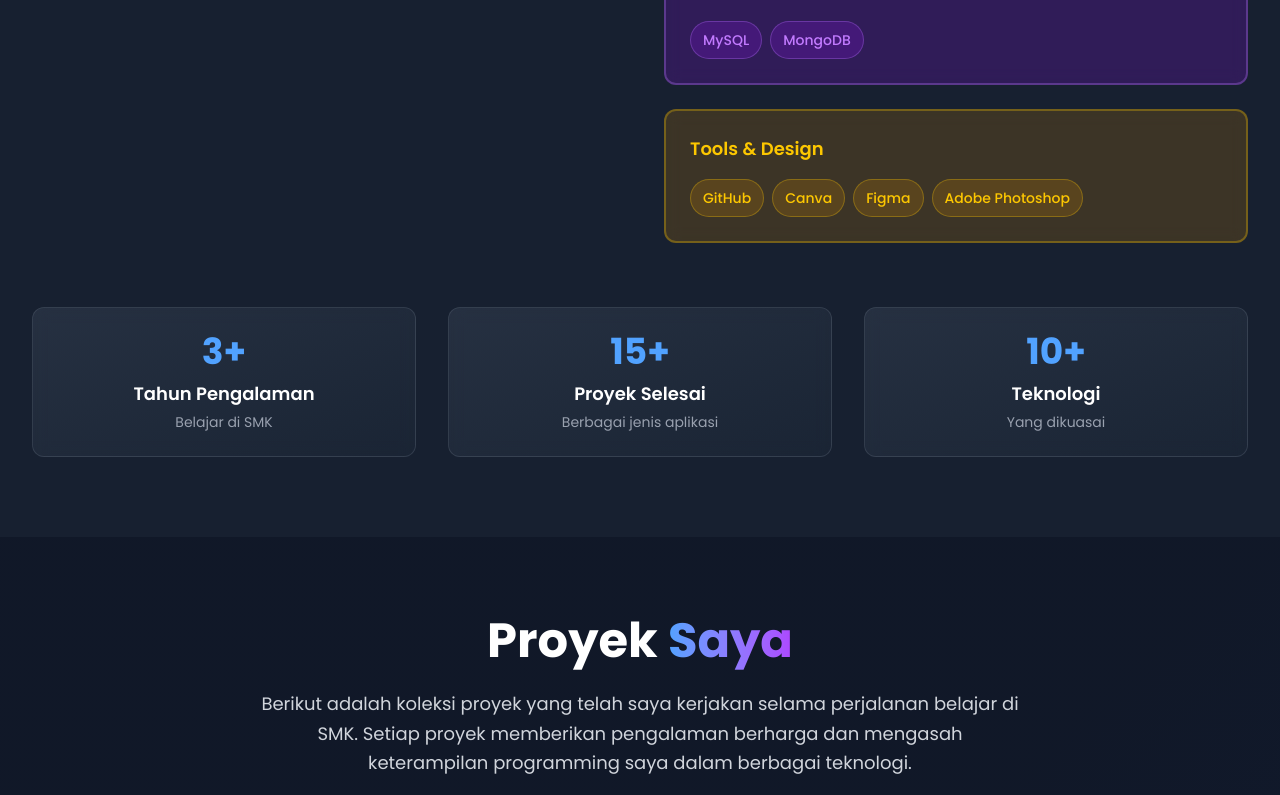
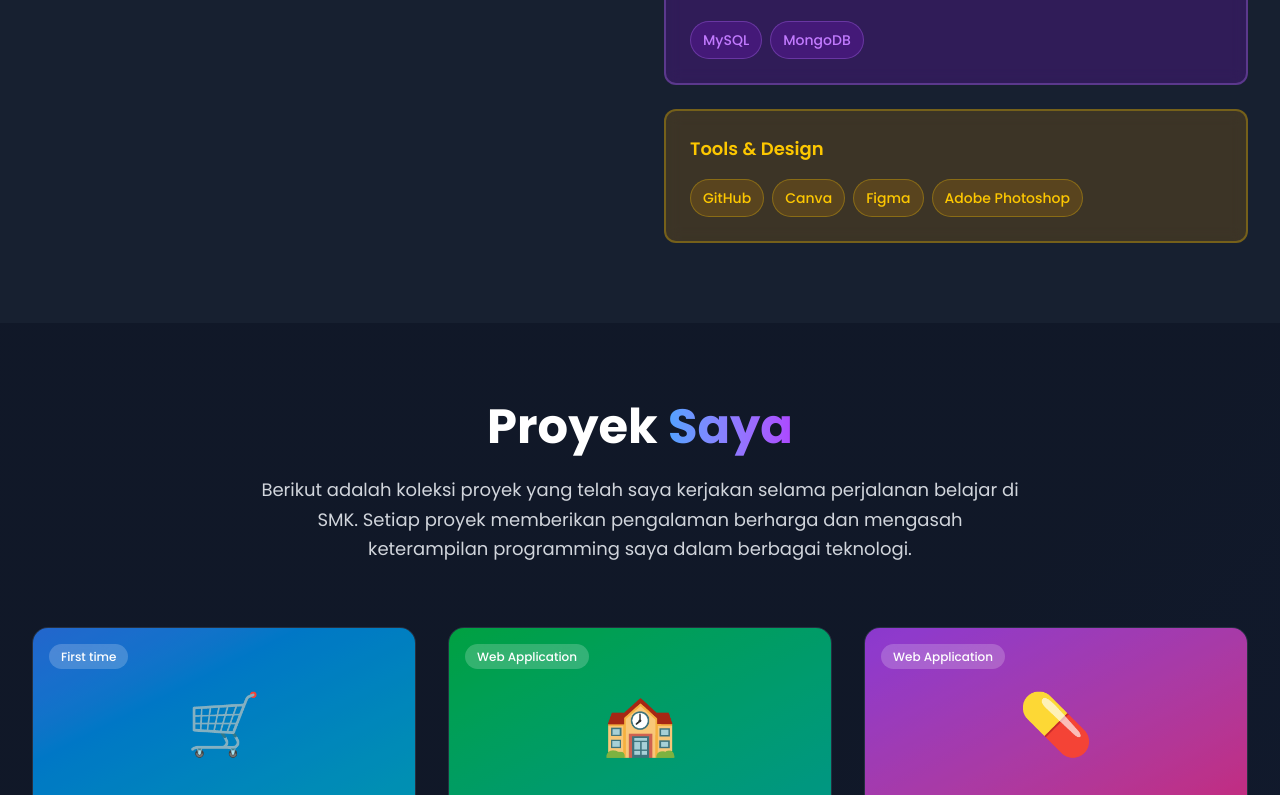
Before and after one commit to Sadewoah/portofolio-sadewa, a React (Vite) app: page / in a window 1280 px wide. Shown: the part 1786-2581 px from the top of the page. Built offline with nearby package versions, Linux system fonts and the light colour scheme.

Commit message:
Update About.jsx

```diff
--- a/src/components/About.jsx
+++ b/src/components/About.jsx
@@ -129,7 +129,7 @@
         </div>
 
         {/* Stats Section */}
-        <div className="mt-16 grid grid-cols-1 md:grid-cols-3 gap-8">
+{/*         <div className="mt-16 grid grid-cols-1 md:grid-cols-3 gap-8">
           {[
             { number: '3+', label: 'Tahun Pengalaman', desc: 'Belajar di SMK' },
             { number: '15+', label: 'Proyek Selesai', desc: 'Berbagai jenis aplikasi' },
@@ -141,7 +141,7 @@
               <div className="text-sm text-gray-400 font-poppins">{stat.desc}</div>
             </div>
           ))}
-        </div>
+        </div> */}
       </div>
     </section>
   );
```
